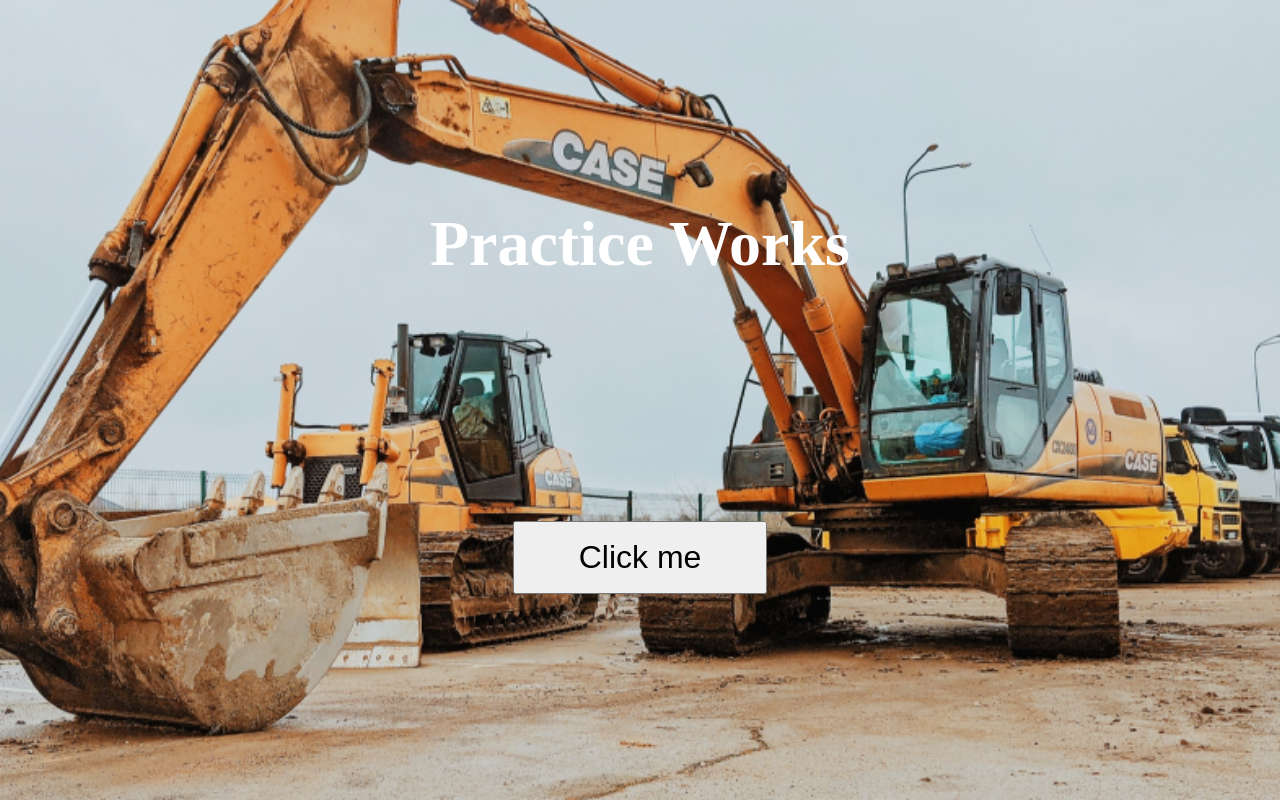
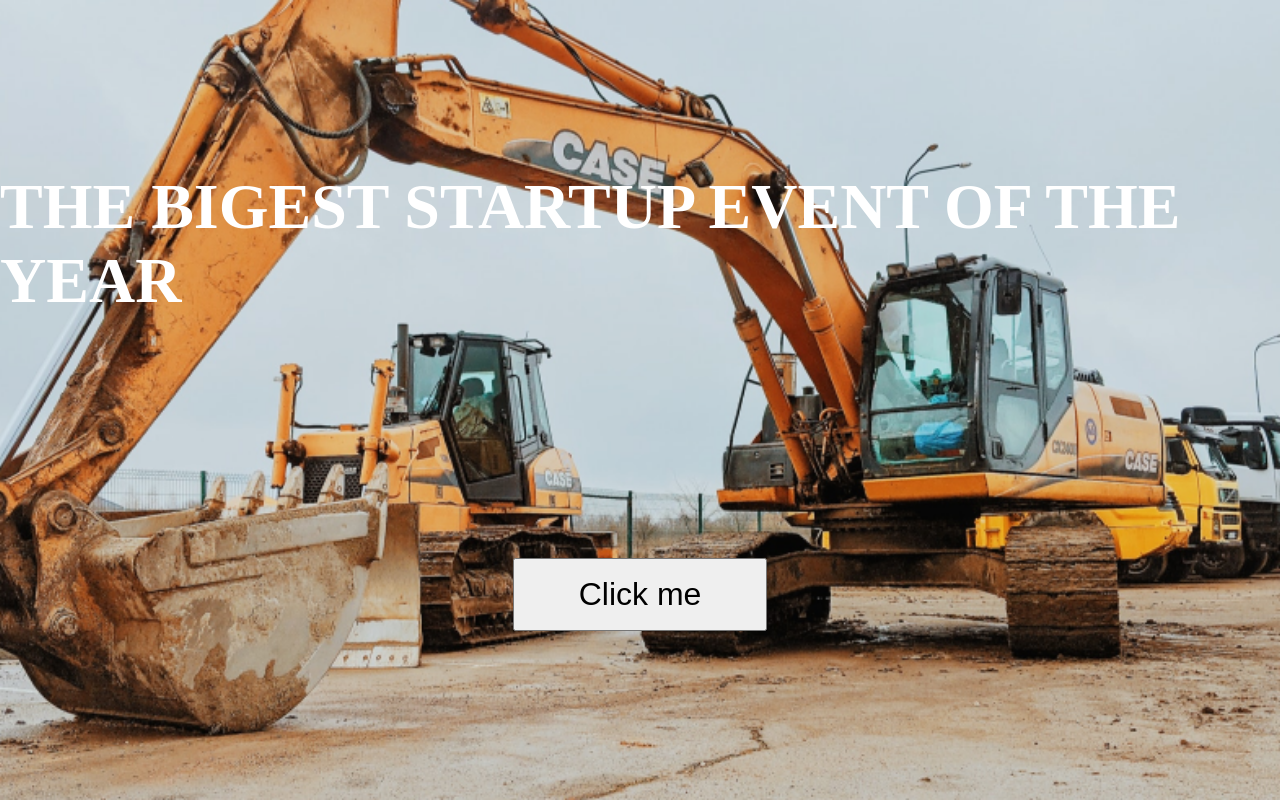
Before and after one commit to 001Pytom/skill-paddy-FrontEnd1, a plain HTML site: page index.html in a window 1280 px wide. Drawn offline with Linux system fonts and the light colour scheme.

Commit message:
adjusted title

```diff
--- a/index.html
+++ b/index.html
@@ -4,14 +4,14 @@
 <head>
     <meta charset="UTF-8">
     <meta name="viewport" content="width=device-width, initial-scale=1.0">
-    <title>Document</title>
+    <title>startup event</title>
     <link rel="stylesheet" href="style.css">
 </head>
 
 <body>
 
     <section>
-        <h1>Practice Works</h1>
+        <h1>THE BIGEST STARTUP EVENT OF THE YEAR</h1>
 
         <div>
             <button>Click me</button>
```
